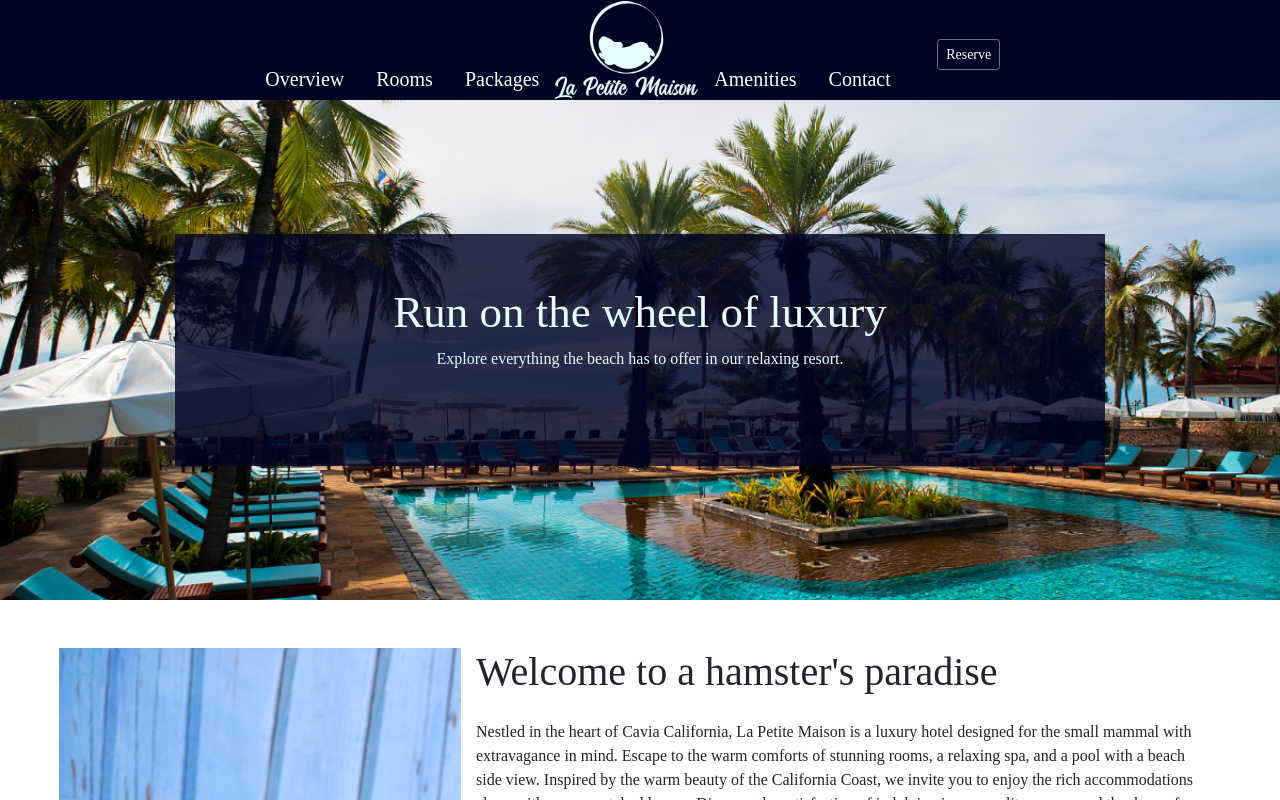
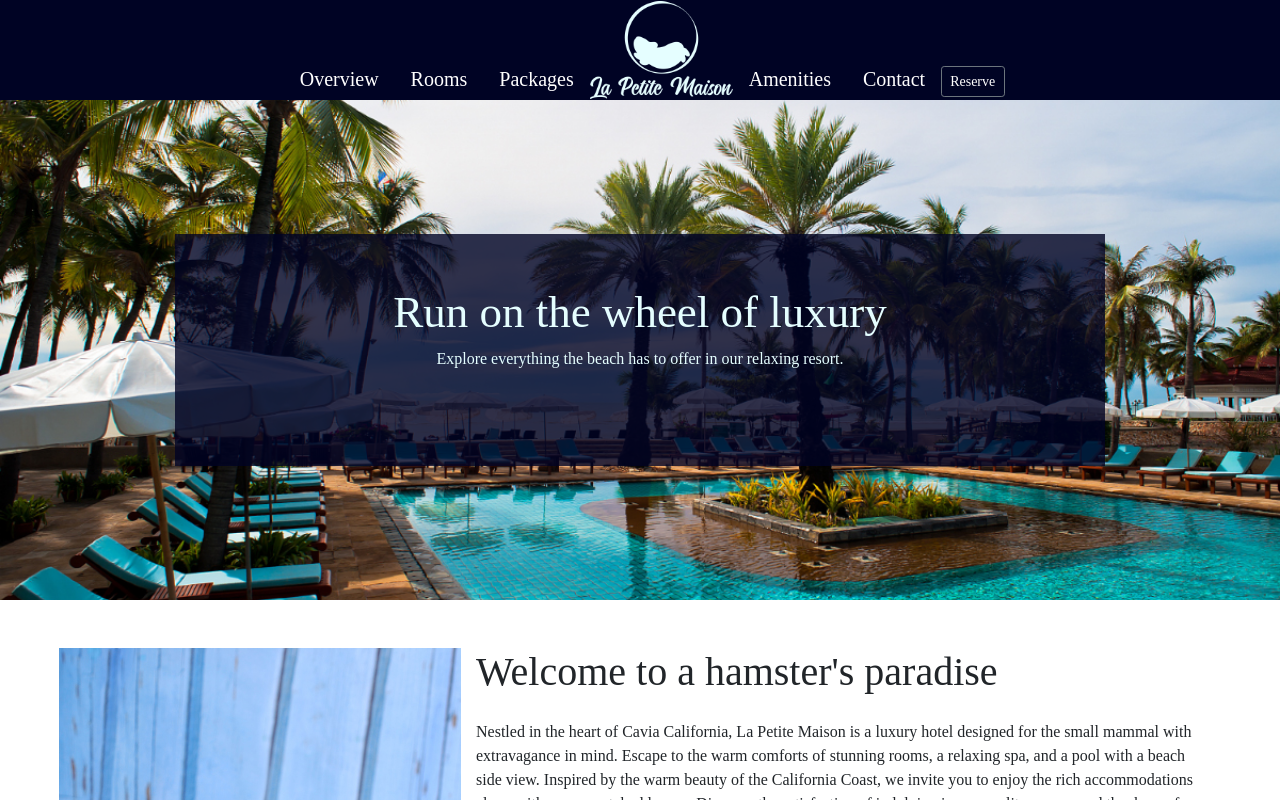
Before and after one commit to aaiilee0715/website_reactassignment, a React (Create React App) app: page /pages/hamsterHotel in a window 1280 px wide. Shown: the top 800 px of the page. Built offline with nearby package versions, Linux system fonts and the light colour scheme.

Commit message:
fixed btn

```diff
--- a/src/components/style/hamster.css
+++ b/src/components/style/hamster.css
@@ -112,10 +112,11 @@ header a {
     /* background-attachment: fixed; */
 }
 
-/* .card-deck{
+.card-deck{
     flex-direction: row;
     justify-content: flex-start;
-} */
+
+}
 
 
 .ourRoomsTitle {
@@ -132,7 +133,11 @@ header a {
     font-weight: bold;
 }
 
-
+.btn {
+    margin-bottom: 5%;
+    padding-right: 15%;
+    text-align: center;
+}
 
 .lists {
     margin-bottom: 5%;
--- a/src/pages/hamsterHotel.js
+++ b/src/pages/hamsterHotel.js
@@ -59,7 +59,7 @@ const HamsterHotelSite = () => {
               <a className="nav-link" href="#">Contact</a>
               <div>
                 <div className="nav-item d-flex align-items-end">
-                  <a><button className="btn btn-sm btn-outline-secondary" type="button">Reserve</button></a>
+                  <a><button className="btn btn-sm btn-outline-secondary mx-auto d-block" type="button">Reserve</button></a>
                 </div>
               </div>
             </div>
```
Also changed, not shown: 1 other file (tests, documents, lock files or other folders).
